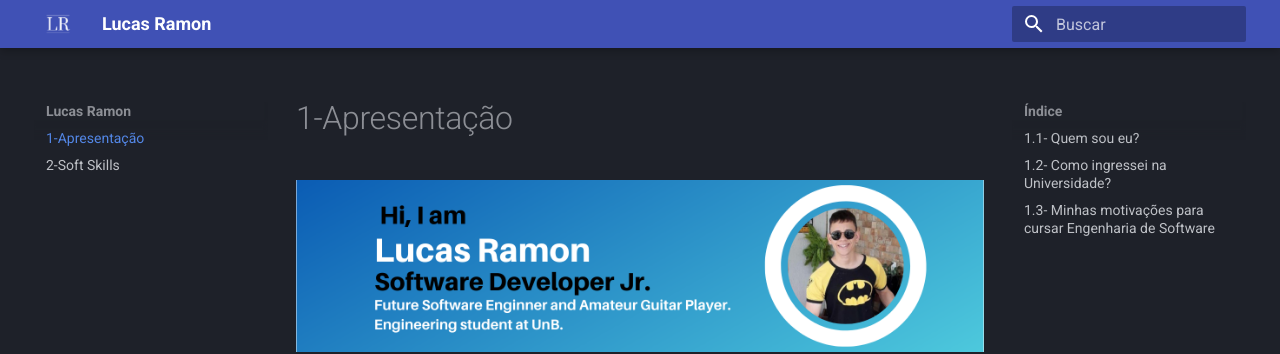
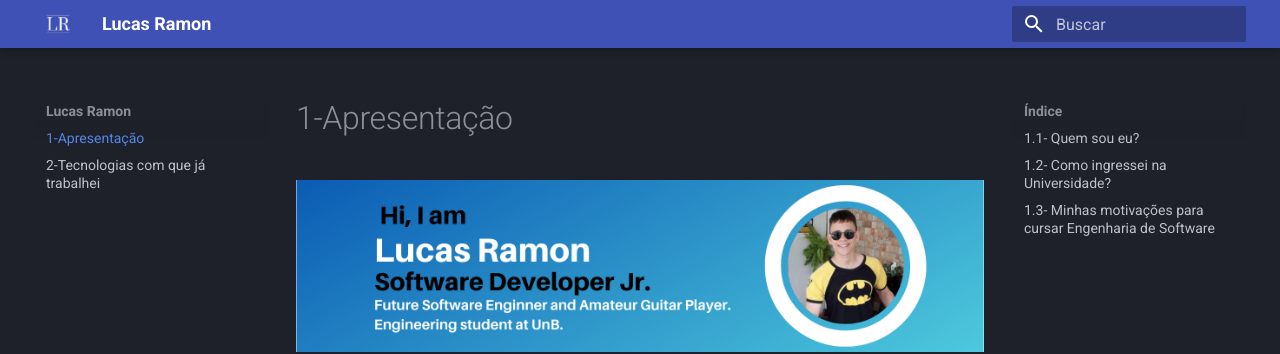
Before and after one commit to lramon2001/lramon2001.github.io, an MkDocs documentation site: the page built from docs/index.md, in a window 1280 px wide. Shown: the top 354 px of the page. Built offline with MkDocs 1.6.1 and Material for MkDocs 9.7.7, drawn with Linux system fonts in a browser that asks for light colours.

Commit message:
Update mkdocs.yml

```diff
--- a/mkdocs.yml
+++ b/mkdocs.yml
@@ -9,4 +9,4 @@ theme:
 
 nav:
   - 1-Apresentação: index.md
-  - 2-Soft Skills:  softskills.md
+  - 2-Tecnologias com que já trabalhei:  softskills.md
```
